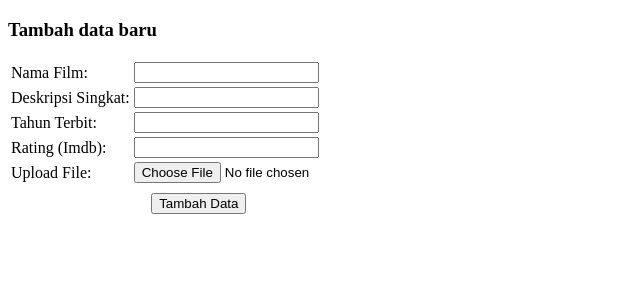
After one commit to fanyganesta/Film-Libray-PHP-Dasar-2, a PHP site: page /tambah.php in a window 1280 px wide. The commit adds this page. Shown: the top 300 px of the page, without its empty margins (0-640 px from the left). Run offline with PHP 8.4, Linux system fonts and the light colour scheme.

Commit message:
Fitur tambah data selesai

```diff
--- a/controller.php
+++ b/controller.php
@@ -80,6 +80,67 @@
 
 
 
+    // Tambah function fitur tambah data
+    function tambah($requestPost, $requestFiles){
+        $namaFilm = $requestPost['namaFilm'];
+        $deskripsiSingkat = $requestPost['deskripsiSingkat'];
+        $tahunTerbit = $requestPost['tahunTerbit'];
+        $rating = $requestPost['rating'];
+
+        // Perbolehkan gambar diisi null
+        $img = ( $requestFiles['file']['error'] == 4) ? 'null' : "'" . dataFiles($requestFiles['file']) . "'";
+
+        // Masukkan hasil ke database
+        $query = "INSERT INTO datafilm VALUES (
+            '',
+            '$namaFilm',
+            '$deskripsiSingkat',
+            '$tahunTerbit',
+            '$rating',
+            $img
+        )";
+
+        global $db;
+        mysqli_query($db, $query);
+
+        header("Location: index.php?message=Data berhasil ditambahkan");
+    }
+
+
+
+
+    // Fungsi untuk memproses data file
+    function dataFiles($requestFiles){
+        $imgName = $requestFiles['name'];
+        $imgTmpName = $requestFiles['tmp_name'];
+        $imgError = $requestFiles['error'];
+        $imgSize = $requestFiles['size'];
+
+        // Ambil extensi dan nama file
+        $arrayName = explode('.', $imgName);
+        $pureName = $arrayName[0];
+        $fileExtention = end($arrayName);
+
+        // Extenti yang diperbolehkan
+        // $allowedExtention = ['jpeg', 'jpg', 'png', 'webp'];
+        $allowedExtention = ['webp'];
+
+        // Cek ukuran agar tidak lebih dari 1mb
+        $maxBytes = 1000000;
+        if( $imgSize > $maxBytes ){
+            header("Location: tambah.php?error=Ukuran terlalu besar");
+            exit;
+
+        // Cek apakah extensi gambar benar
+        } else if ( !in_array( $fileExtention, $allowedExtention )){
+            header("Location: tambah.php?error=File tidak diperbolehkan");
+            exit;
+        }
+
+        $imgNewName = $pureName . uniqid($pureName) . '.' . $fileExtention;
+        move_uploaded_file($imgTmpName, 'img/' . $imgNewName);
+        return $imgNewName;
+    }
 
 
 ?>
--- /dev/null
+++ b/tambah.php
@@ -0,0 +1,53 @@
+<?php
+    require 'controller.php';
+
+    ( isset( $_POST['tambah'] ) ) ? $result = tambah($_POST, $_FILES) : 0 ;
+
+?>
+
+<!DOCTYPE html>
+<html>
+<head>
+    <title> Tambah Data </title>
+</head>
+<body>
+    <!-- Beritahu berhasil/error hasil proses -->
+    <?php if( isset($_GET['message']) ) : ?>
+        <p style="color:green; font-style:italic;"> <?= $_GET['message']; ?> </p>
+    <?php elseif( isset($_GET['error']) ) : ?>
+        <p style="color:red; font-style:italic"> <?= $_GET['error']; ?>
+    <?php endif ?>
+
+    <h3> Tambah data baru </h3>
+
+    <form action="" method="POST" enctype="multipart/form-data" autocomplete="off">
+        <table>
+            <tr>
+                <td> <label for="namaFilm"> Nama Film: </label> </td>
+                <td> <input type="text" id="namaFilm" name="namaFilm" required> </td>
+            </tr>
+            <tr>
+                <td> <label for="deskripsiSingkat"> Deskripsi Singkat: </label> </td>
+                <td> <input type="textarea" id="deskripsiSingkat" name="deskripsiSingkat" required> </td>
+            </tr>
+            <tr>
+                <td> <label for="tahunTerbit"> Tahun Terbit: </label> </td>
+                <td> <input type="text" id="tahunTerbit" name="tahunTerbit" required> </td>
+            </tr>
+            <tr>
+                <td> <label for="rating"> Rating (Imdb): </label> </td>
+                <td> <input type="text" id="rating" name="rating" required> </td>
+            </tr>
+            <tr>
+                <td> <label for="file"> Upload File: </td>
+                <td> <input type="file" name="file" id="file"> </td>
+            </tr>
+            <tr>
+                <td colspan="2" style="text-align: center; padding-top: 7px">
+                    <button type="submit" name="tambah"> Tambah Data </button>
+                </td>
+            </tr>
+        </table>
+    </form>
+</body>
+</html>
```
Also changed, not shown: Website Film Library - Fitur Plan.txt (+16 -0 lines), index.php (+10 -1 lines), img/0-converted0-converted6919136386e04.webp (added), img/0-converted0-converted69191b34e4333.webp (added).
